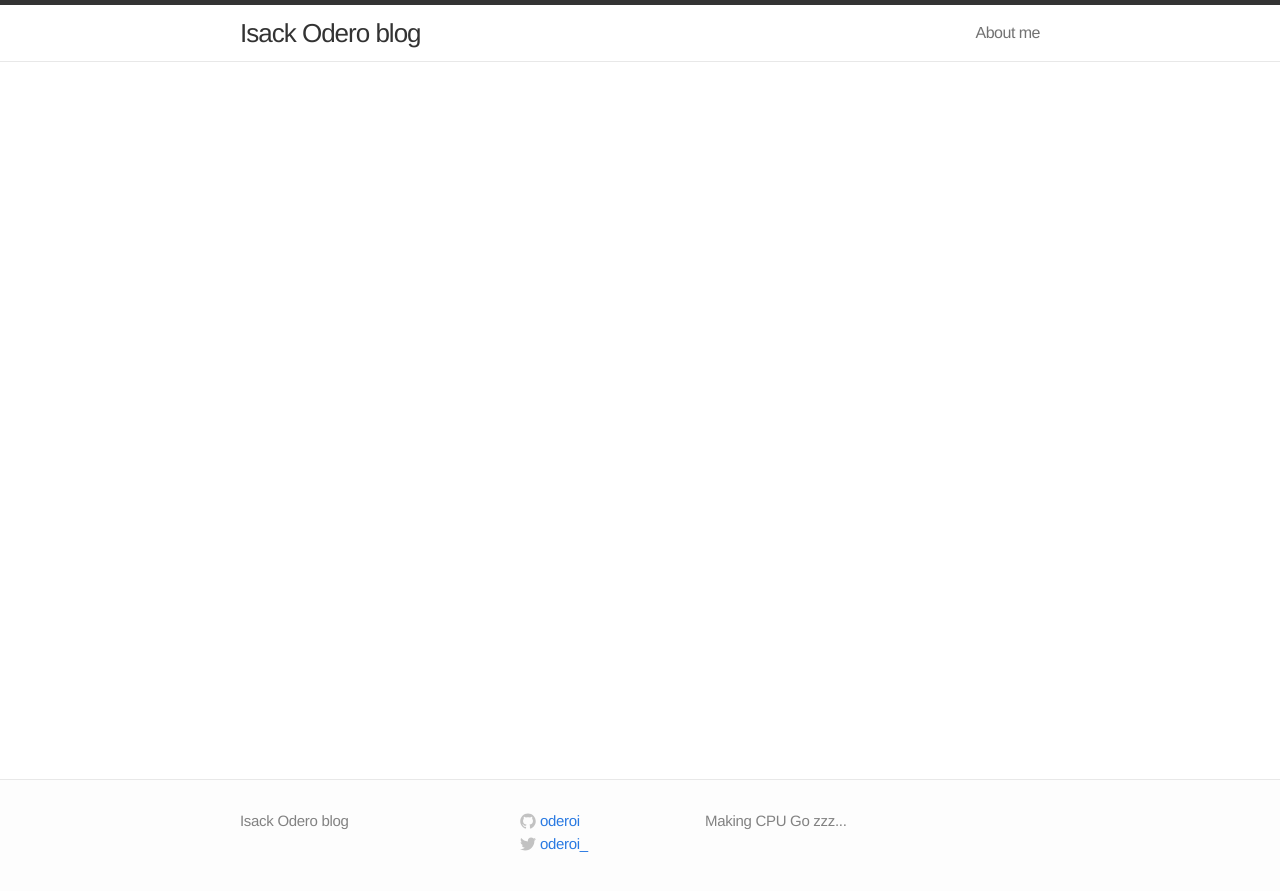
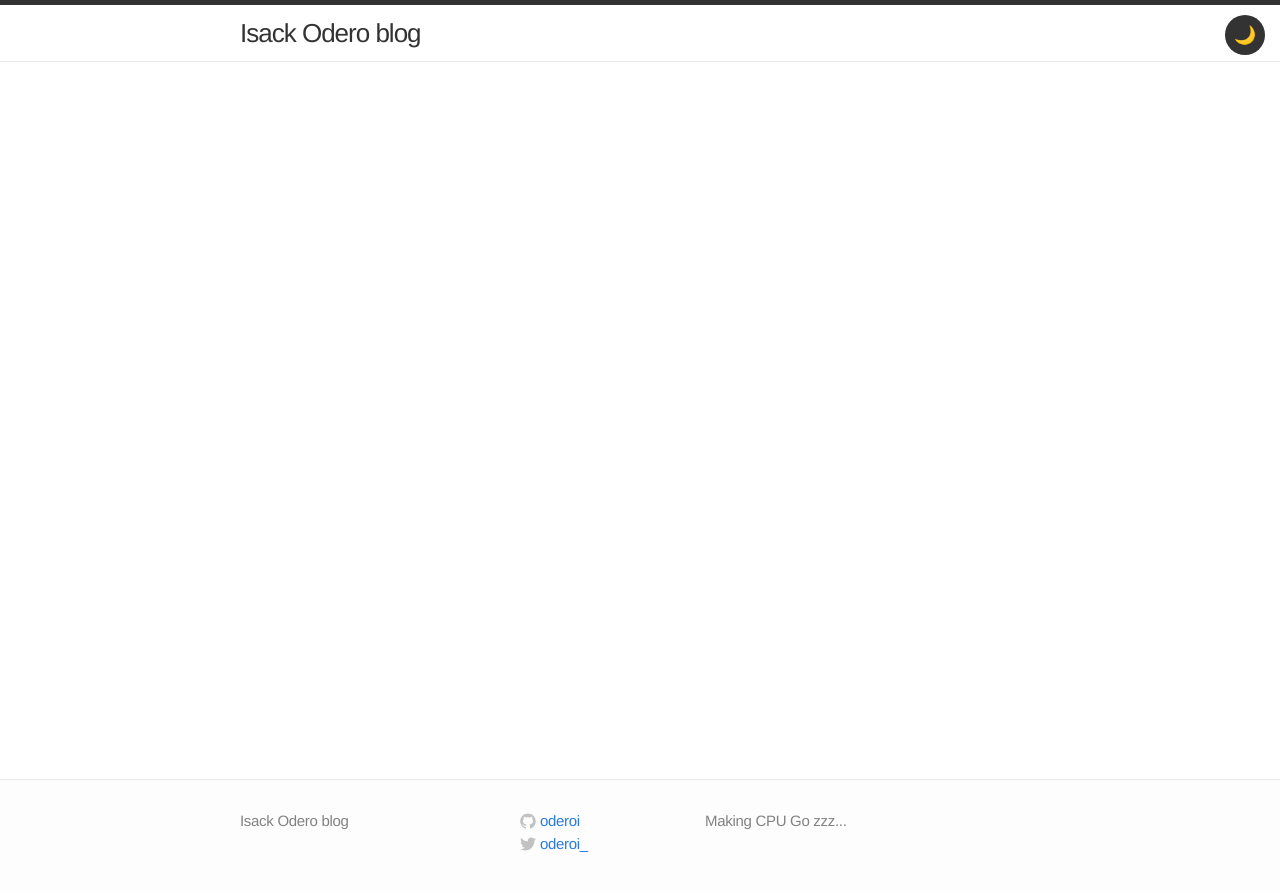
Before and after one commit to oderoi/oderoi.github.io, a Jekyll site: the page built from index.html, in a window 1280 px wide. Shown: the top 891 px of the page. Built offline with Jekyll 4.4.1, drawn with Linux system fonts in a browser that asks for light colours.

Commit message:
Add dark mode toggle and mobile menu functionality; include back-to-top button

```diff
--- a/_includes/head.html
+++ b/_includes/head.html
@@ -23,4 +23,6 @@
       ga('send', 'pageview');
 
     </script>
+
+    <script src="{{ "/js/main.js" | prepend: site.baseurl }}"></script>
 </head>
--- a/_includes/header.html
+++ b/_includes/header.html
@@ -25,4 +25,6 @@
 
   </div>
 
+  <button id="theme-toggle" title="Toggle dark mode">🌙</button>
+
 </header>
--- a/_layouts/default.html
+++ b/_layouts/default.html
@@ -15,5 +15,7 @@
 
         {% include footer.html %}
 
+        <script src="{{ "/js/main.js" | prepend: site.baseurl }}"></script>
+
     </body>
 </html>
--- a/css/main.css
+++ b/css/main.css
@@ -448,3 +448,74 @@
 .site-footer {
   flex-shrink: 0;
 }
+
+
+/* ============================================
+   MOBILE MENU
+   ============================================ */
+.site-nav .trigger {
+    display: none;
+}
+.site-nav.nav-open .trigger {
+    display: block;
+}
+
+/* ============================================
+   DARK MODE
+   ============================================ */
+body.dark-mode {
+    background-color: #1a1a1a;
+    color: #e0e0e0;
+}
+body.dark-mode .site-header,
+body.dark-mode .site-footer {
+    background-color: #222;
+    border-color: #333;
+}
+body.dark-mode a {
+    color: #66b3ff;
+}
+
+/* Dark mode toggle button */
+#theme-toggle {
+    position: fixed;
+    top: 15px;
+    right: 15px;
+    z-index: 1000;
+    background: #333;
+    color: #fff;
+    border: none;
+    border-radius: 50%;
+    width: 40px;
+    height: 40px;
+    cursor: pointer;
+    font-size: 18px;
+}
+
+/* ============================================
+   BACK TO TOP
+   ============================================ */
+#back-to-top {
+    position: fixed;
+    bottom: 30px;
+    right: 30px;
+    z-index: 1000;
+    background: #333;
+    color: #fff;
+    border: none;
+    border-radius: 50%;
+    width: 45px;
+    height: 45px;
+    font-size: 20px;
+    cursor: pointer;
+    opacity: 0;
+    visibility: hidden;
+    transition: opacity 0.3s, visibility 0.3s;
+}
+#back-to-top.visible {
+    opacity: 1;
+    visibility: visible;
+}
+#back-to-top:hover {
+    background: #555;
+}
--- /dev/null
+++ b/js/main.js
@@ -0,0 +1,59 @@
+// ============================================
+// MOBILE MENU TOGGLE
+// ============================================
+document.addEventListener('DOMContentLoaded', function() {
+    const menuIcon = document.querySelector('.menu-icon');
+    const siteNav = document.querySelector('.site-nav');
+
+    if (menuIcon && siteNav) {
+        menuIcon.addEventListener('click', function(e) {
+            e.preventDefault();
+            siteNav.classList.toggle('nav-open');
+        });
+    }
+});
+
+// ============================================
+// DARK MODE TOGGLE
+// ============================================
+document.addEventListener('DOMContentLoaded', function() {
+    const toggleBtn = document.getElementById('theme-toggle');
+    const body = document.body;
+
+    // Load saved preference
+    const savedTheme = localStorage.getItem('theme');
+    if (savedTheme === 'dark') {
+        body.classList.add('dark-mode');
+    }
+
+    if (toggleBtn) {
+        toggleBtn.addEventListener('click', function() {
+            body.classList.toggle('dark-mode');
+            const isDark = body.classList.contains('dark-mode');
+            localStorage.setItem('theme', isDark ? 'dark' : 'light');
+        });
+    }
+});
+
+// ============================================
+// BACK TO TOP BUTTON
+// ============================================
+document.addEventListener('DOMContentLoaded', function() {
+    const backToTop = document.createElement('button');
+    backToTop.id = 'back-to-top';
+    backToTop.innerHTML = '↑';
+    backToTop.title = 'Back to top';
+    document.body.appendChild(backToTop);
+
+    window.addEventListener('scroll', function() {
+        if (window.scrollY > 400) {
+            backToTop.classList.add('visible');
+        } else {
+            backToTop.classList.remove('visible');
+        }
+    });
+
+    backToTop.addEventListener('click', function() {
+        window.scrollTo({ top: 0, behavior: 'smooth' });
+    });
+});
```
Lines whose indentation alone changed are shown as unchanged.
